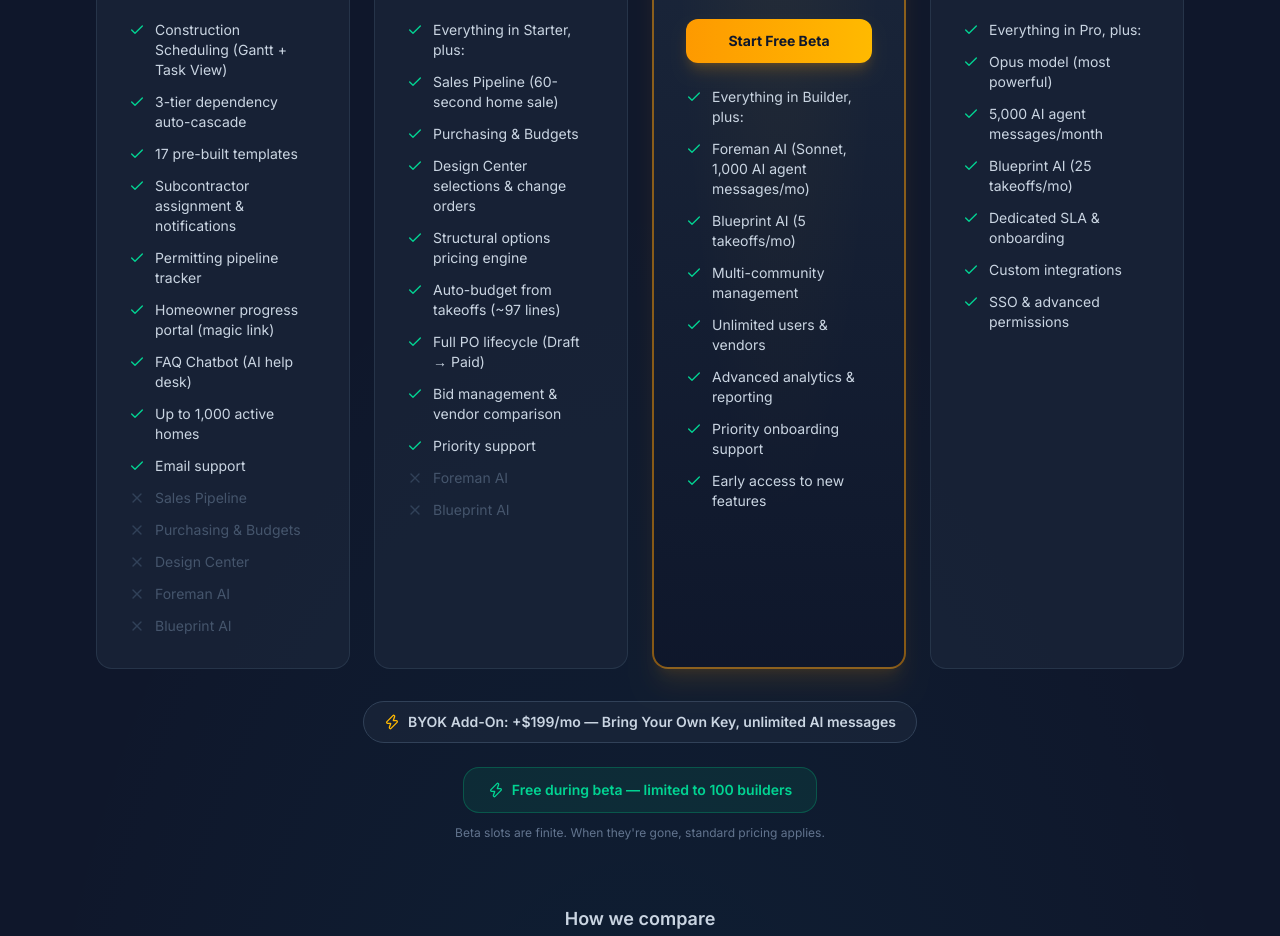
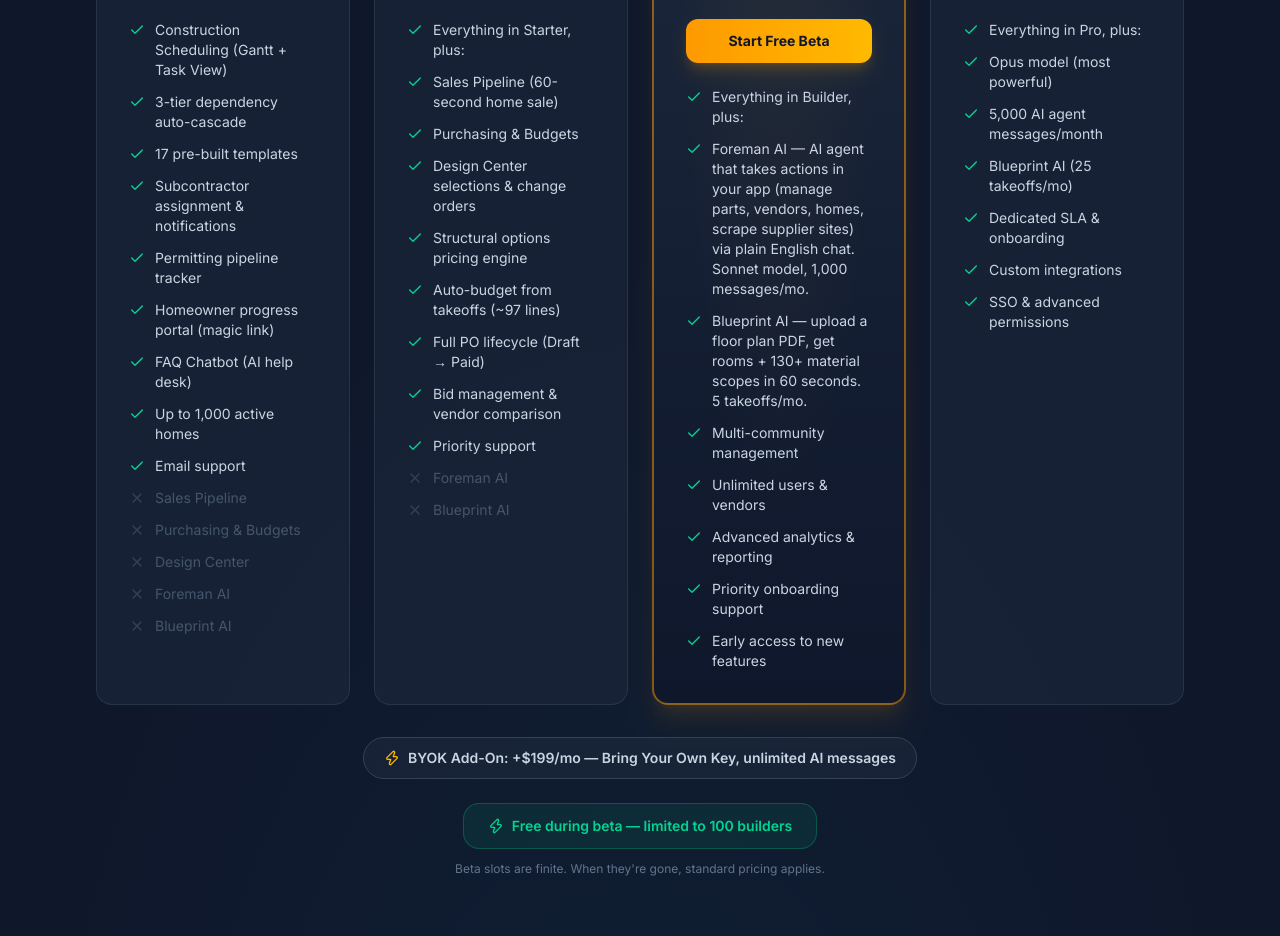
Before and after one commit to Scootermcgavin121/cornerstone-marketing-v2, a Next.js app: page / in a window 1280 px wide. Shown: the part 7400-8336 px from the top of the page. Built offline with nearby package versions, Linux system fonts and the light colour scheme.

Commit message:
fix: explain what Foreman AI and Blueprint AI actually do on pricing page

```diff
--- a/src/components/PricingSection.tsx
+++ b/src/components/PricingSection.tsx
@@ -59,8 +59,8 @@ const plans = [
     bonusBadge: "Foreman AI + Blueprint AI included",
     features: [
       "Everything in Builder, plus:",
-      "Foreman AI (Sonnet, 1,000 AI agent messages/mo)",
-      "Blueprint AI (5 takeoffs/mo)",
+      "Foreman AI — AI agent that takes actions in your app (manage parts, vendors, homes, scrape supplier sites) via plain English chat. Sonnet model, 1,000 messages/mo.",
+      "Blueprint AI — upload a floor plan PDF, get rooms + 130+ material scopes in 60 seconds. 5 takeoffs/mo.",
       "Multi-community management",
       "Unlimited users & vendors",
       "Advanced analytics & reporting",
```
